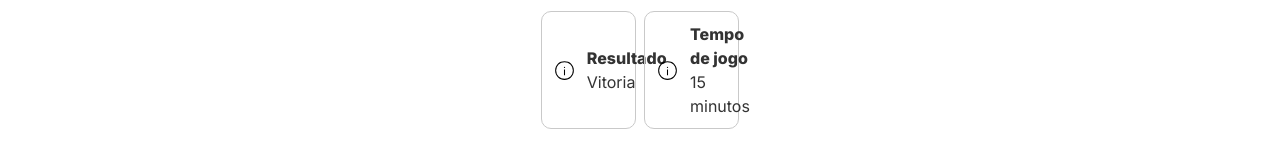
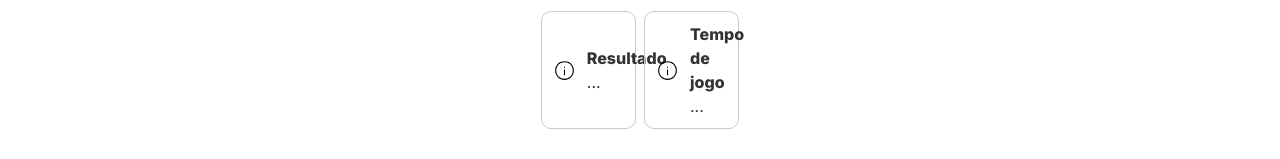
Before and after one commit to pineappletechnology-dev/Pychess-Front, a Next.js app: page /gamehistory/1 in a window 1280 px wide. Shown: the part 288-447 px from the top of the page. Built offline with nearby package versions, Linux system fonts and the light colour scheme; no server answers.

Commit message:
fix: ajustando para trazer resultado da partida e tempo

```diff
--- a/src/app/gamehistory/[id]/page.tsx
+++ b/src/app/gamehistory/[id]/page.tsx
@@ -15,16 +15,26 @@ export default function HistoryPage() {
     const [moves, setMoves] = useState<string[]>([]);
     const [currentMoveIndex, setCurrentMoveIndex] = useState(-1);
     const [fen, setFen] = useState("start");
+    const [gameInfo, setGameInfo] = useState<{ result: string; duration: string } | null>(null);
 
     const API_URL = process.env.NEXT_PUBLIC_API_URL;
 
     useEffect(() => {
-        const fetchMoves = async () => {
-            const res = await fetch(`${API_URL}/game_moves/${id}`);
-            const data = await res.json();
-            setMoves(data.moves);
+        const fetchData = async () => {
+            try {
+                const movesRes = await fetch(`${API_URL}/game_moves/${id}`);
+                const movesData = await movesRes.json();
+                setMoves(movesData.moves);
+
+                const infoRes = await fetch(`${API_URL}/game-info/${id}`);
+                const infoData = await infoRes.json();
+                setGameInfo(infoData);
+            } catch (error) {
+                console.error("Erro ao carregar dados do jogo:", error);
+            }
         };
-        fetchMoves();
+
+        fetchData();
     }, [id]);
 
     const applyMovesUntil = (index: number) => {
@@ -73,8 +83,8 @@ export default function HistoryPage() {
             </div>
 
             <div className={styles.movesList}>
-                <InfoButton iconName="info.svg" title="Resultado" text="Vitoria"></InfoButton>
-                <InfoButton iconName="info.svg" title="Tempo de jogo" text="15 minutos"></InfoButton>
+                <InfoButton iconName="info.svg" title="Resultado" text={gameInfo?.result || '...'}></InfoButton>
+                <InfoButton iconName="info.svg" title="Tempo de jogo" text={gameInfo?.duration || '...'}></InfoButton>
             </div>
 
             <div className={styles.buttons}>
```
